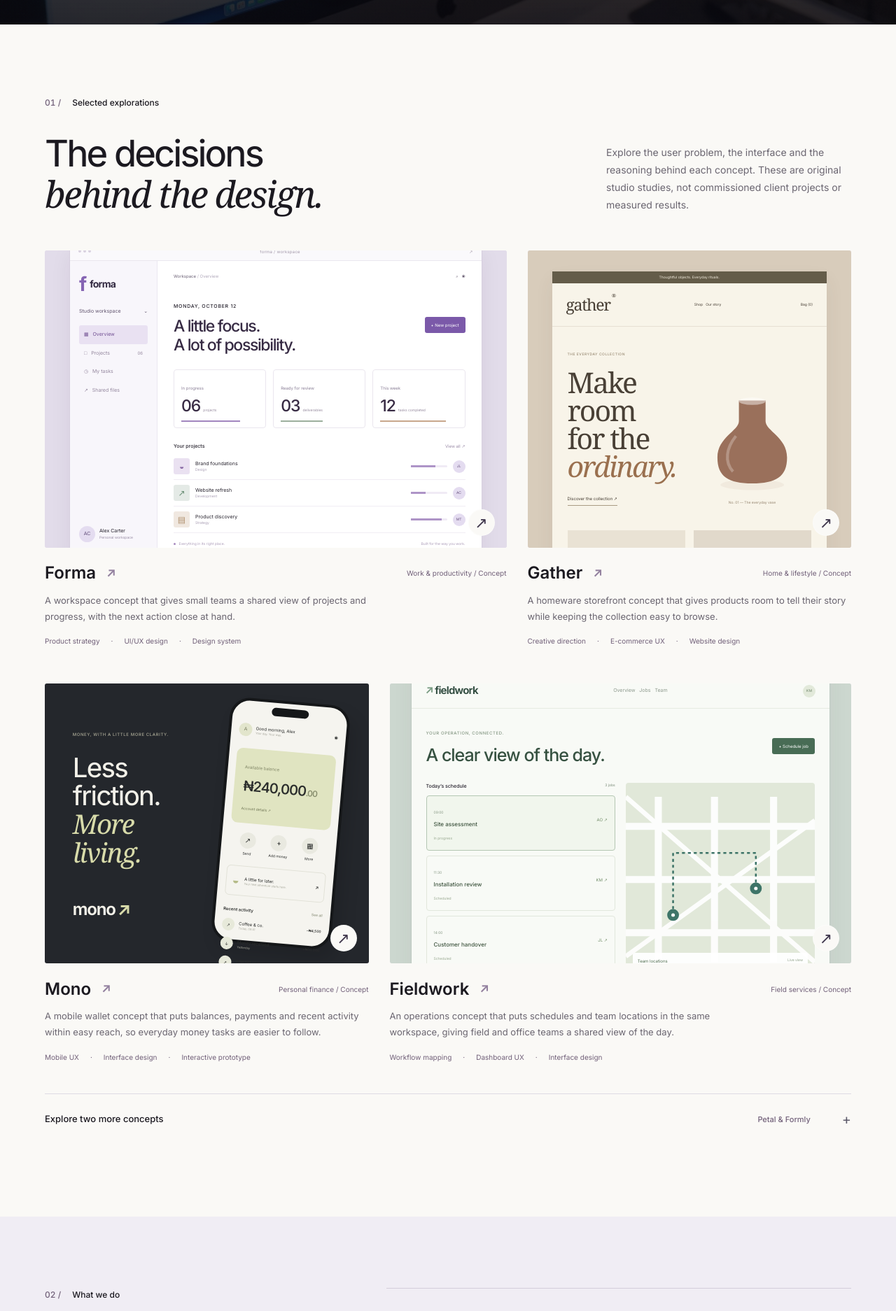
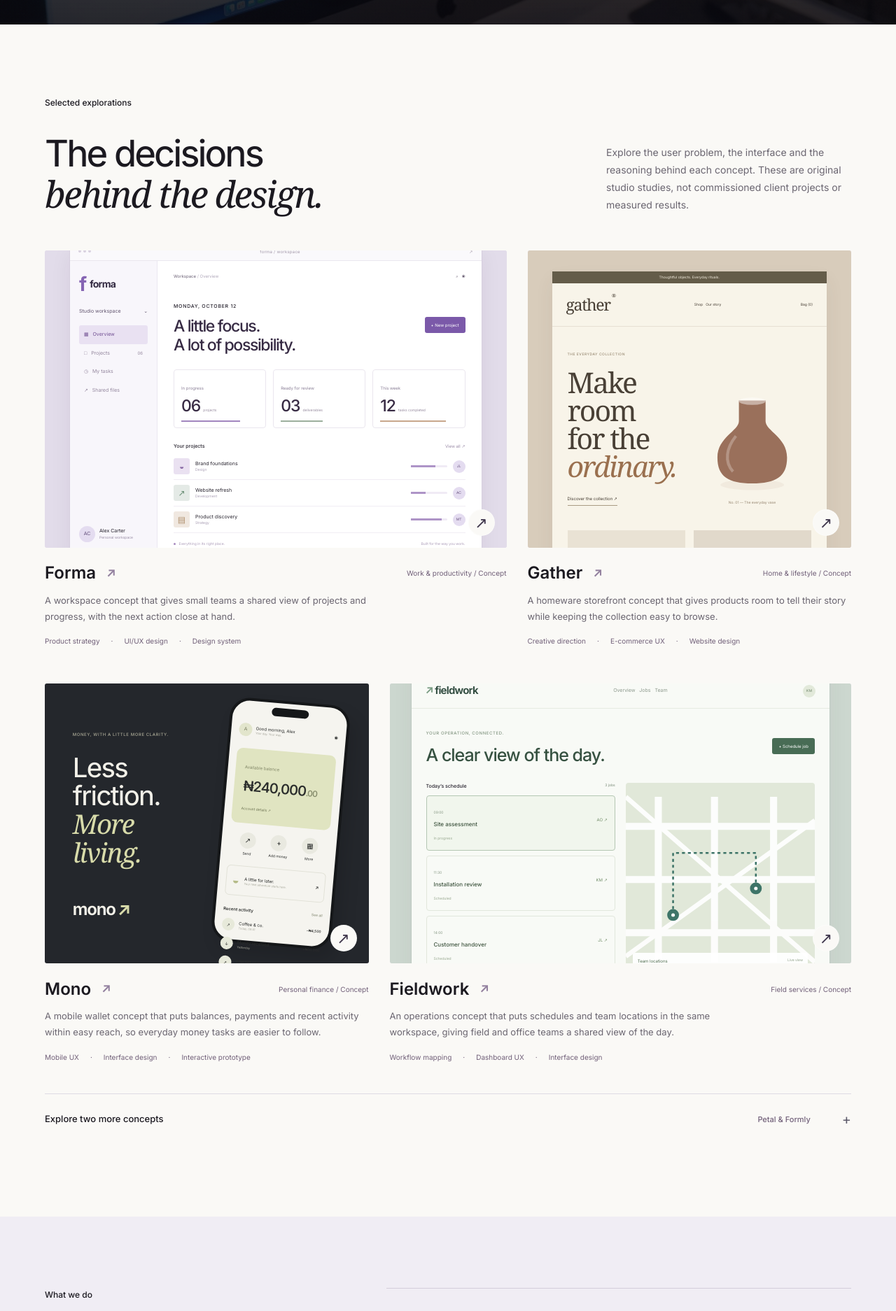
Before and after one commit to Eniola1272/align-craft, a Next.js app: page / in a window 1280 px wide. Shown: the part 717-2591 px from the top of the page at 70% size. Built offline with nearby package versions, Linux system fonts and the light colour scheme.

Commit message:
style: remove numeric prefixes from section labels

```diff
--- a/src/content/home.tsx
+++ b/src/content/home.tsx
@@ -92,15 +92,14 @@ const questions = [
   ],
 ];
 function SectionLabel({
-  number,
   children,
 }: {
-  number: string;
+  number?: string;
   children: React.ReactNode;
 }) {
   return (
     <div className="studio-section-label">
-      <span>{number} /</span> {children}
+      {children}
     </div>
   );
 }
@@ -172,7 +171,7 @@ function SelectedWork() {
       aria-labelledby="work-heading"
     >
       <div className="wrap">
-        <SectionLabel number="01">Selected explorations</SectionLabel>
+        <SectionLabel>Selected explorations</SectionLabel>
         <div className="studio-section-heading">
           <h2 id="work-heading">
             The decisions
@@ -260,7 +259,7 @@ function Services() {
     >
       <div className="wrap studio-services-layout">
         <div className="studio-services-intro">
-          <SectionLabel number="02">What we do</SectionLabel>
+          <SectionLabel>What we do</SectionLabel>
           <h2 id="services-heading">
             What your
             <br />
@@ -312,7 +311,7 @@ function Difference() {
       aria-labelledby="difference-heading"
     >
       <div className="wrap">
-        <SectionLabel number="03">Why work with Align Craft</SectionLabel>
+        <SectionLabel>Why work with Align Craft</SectionLabel>
         <div className="studio-difference-grid">
           <div>
             <h2 id="difference-heading">
@@ -383,7 +382,7 @@ function Process() {
       aria-labelledby="process-heading"
     >
       <div className="wrap">
-        <SectionLabel number="04">From question to launch</SectionLabel>
+        <SectionLabel>From question to launch</SectionLabel>
         <div className="studio-section-heading">
           <h2 id="process-heading">
             Know what’s next.
@@ -418,7 +417,7 @@ function FrequentlyAskedQuestions() {
     >
       <div className="wrap studio-faq-layout">
         <div>
-          <SectionLabel number="05">Before we begin</SectionLabel>
+          <SectionLabel>Before we begin</SectionLabel>
           <h2 id="faq-heading">
             Before you
             <br />
@@ -454,7 +453,7 @@ function Insights() {
       aria-labelledby="journal-heading"
     >
       <div className="wrap">
-        <SectionLabel number="06">Notes from the studio</SectionLabel>
+        <SectionLabel>Notes from the studio</SectionLabel>
         <div className="studio-section-heading">
           <h2 id="journal-heading">
             Make the call
```
